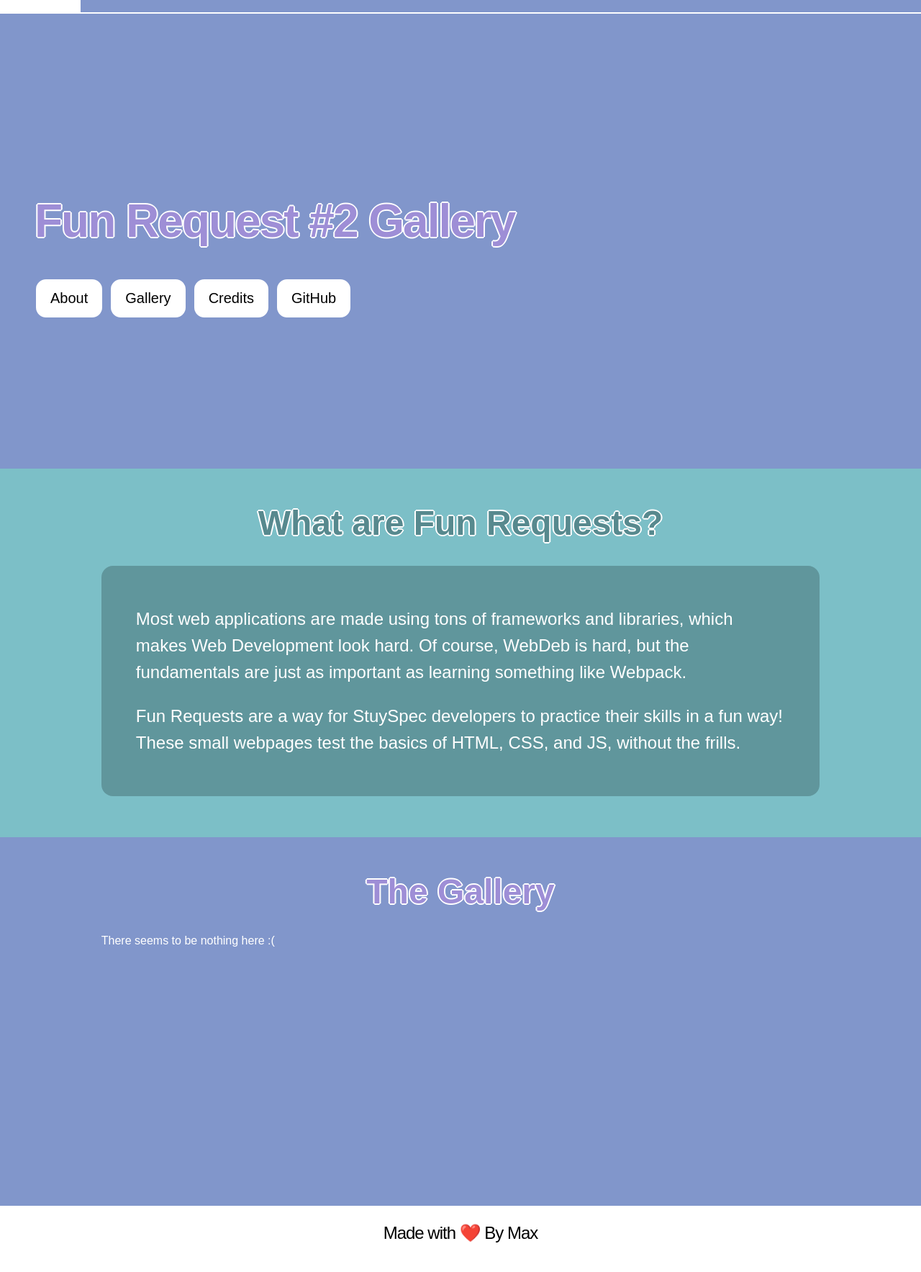
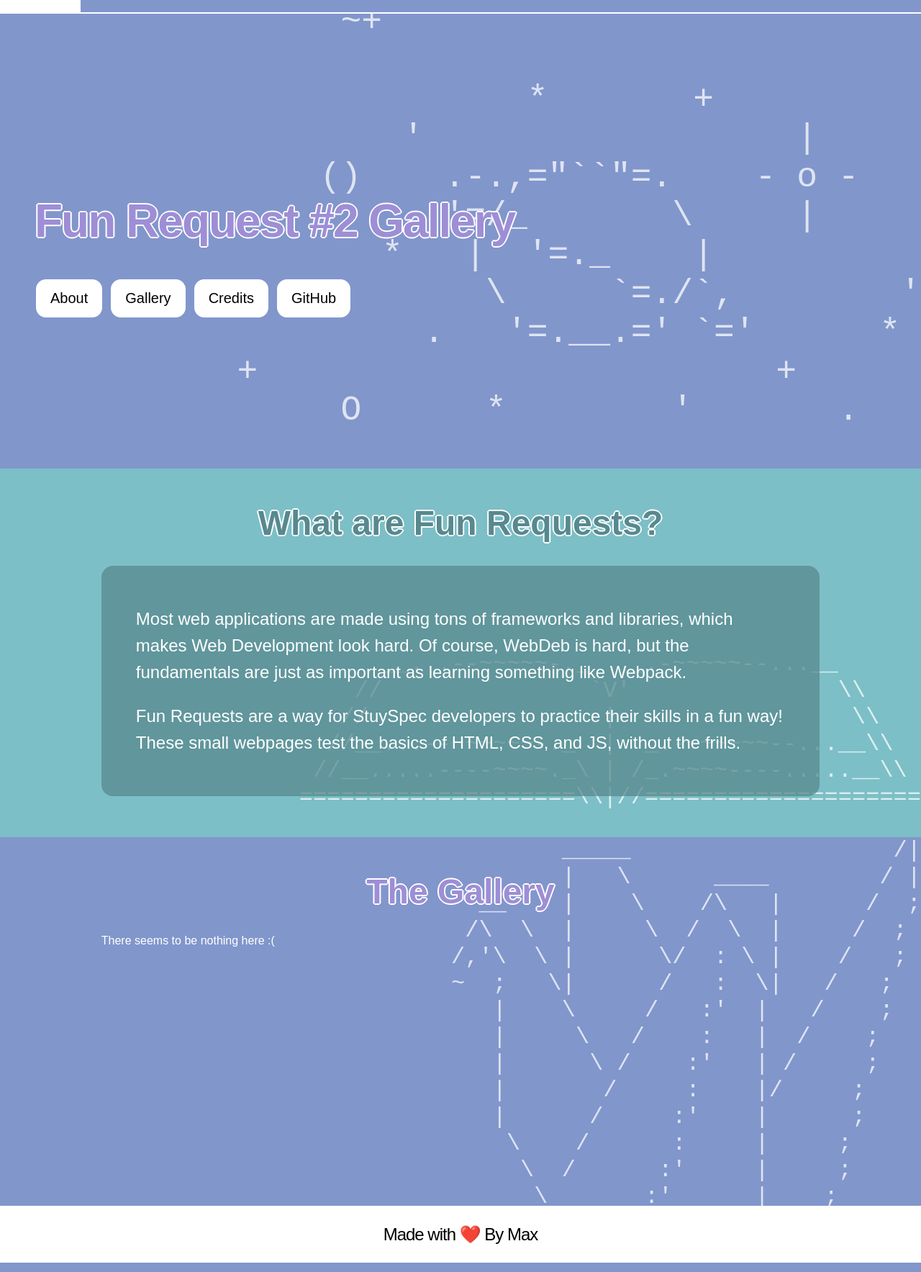
Before and after one commit to Maxi-boop/fun-request-two-display, a plain HTML site: page index.html in a window 1280 px wide. Shown: the part 46-1813 px from the top of the page at 72% size. Drawn offline with Linux system fonts and the light colour scheme.

Commit message:
Added some improtant art changes

```diff
--- a/index.html
+++ b/index.html
@@ -49,9 +49,25 @@
             ><button id="repository_button_hero">GitHub</button></a
           >
         </div>
+
+        <div id="ascii_art">
+          <pre>
+        ~+
+
+                 *       +
+           '                  |
+       ()    .-.,="``"=.    - o -
+             '=/_       \     |
+          *   |  '=._    |
+               \     `=./`,        '
+            .   '=.__.=' `='      *
+   +                         +
+        O      *        '       .
+          </pre>
+        </div>
       </div>
       <div id="explaination">
-        <div>
+        <div id="explaination-area">
           <h1>What are Fun Requests?</h1>
           <div id="explaination_paragraph">
             <p>
@@ -68,11 +84,40 @@
             </p>
           </div>
         </div>
+        <div id="ascii_art">
+          <pre>
+      __...--~~~~~-._   _.-~~~~~--...__
+    //               `V'               \\
+   //                 |                 \\
+  //__...--~~~~~~-._  |  _.-~~~~~~--...__\\
+ //__.....----~~~~._\ | /_.~~~~----.....__\\
+====================\\|//====================
+          </pre>
+        </div>
       </div>
       <div id="gallery">
-        <div>
+        <div id="gallery-area">
           <h1>The Gallery</h1>
           <p>There seems to be nothing here :(</p>
+        </div>
+        <div id="ascii_art">
+          <pre>
+        _____                   /|
+        |   \      ____        / |
+  __    |    \    /\   |      /  ;
+ /\  \  |     \  /  \  |     /  ;
+/,'\  \ |      \/  : \ |    /   ;
+~  ;   \|      /   :  \|   /   ;
+   |    \     /   :'  |   /    ;
+   |     \   /    :   |  /    ;
+   |      \ /    :'   | /     ;
+   |       /     :    |/     ;
+   |      /     :'    |      ;
+    \    /      :     |     ;
+     \  /      :'     |     ;
+      \       :'      |    ;
+       \______:_______|___;
+          </pre>
         </div>
       </div>
     </main>
--- a/styles.css
+++ b/styles.css
@@ -13,6 +13,7 @@
   position: relative;
   padding: 0;
   margin: 0;
+  background-color: var(--violet-color);
 }
 /*NAVEGATION BAR ELEMENT*/
 nav {
@@ -48,6 +49,7 @@
 }
 /*HERO STYLING*/
 #hero {
+  overflow: hidden;
   height: 75vh;
   display: flex;
   justify-content: center;
@@ -61,8 +63,10 @@
   background-repeat: no-repeat; */
 
   background-color: var(--violet-color);
+  position: relative;
 }
 #hero h1 {
+  z-index: 1;
   font-size: 4rem;
   font-weight: 800;
   letter-spacing: -2px;
@@ -79,30 +83,30 @@
     -1px -1px #fff,
     1px -1px #fff,
     -1px 1px #fff;
+
 }
-/* @media screen and (max-width: 1000px){
-    #hero{
-        padding-left: 1rem;
-    }
-    #hero h1{
-        text-align: center;
-    }
-} */
-/* #hero:hover h1 {
-  color: var(--teal-color);
-  text-shadow:
-    2px 0 #fff,
-    -2px 0 #fff,
-    0 2px #fff,
-    0 -2px #fff,
-    1px 1px #fff,
-    -1px -1px #fff,
-    1px -1px #fff,
-    -1px 1px #fff,
-    3px 5px var(--violet-color),
-    3px 10px var(--baby-blue-color);
-} */
+#ascii_art {
+  position: absolute;
+  bottom: 0;
+  right: 0;
+  color: white;
+  opacity: 0.75;
+  z-index: 0;
 
+  font-size: 3rem;
+  user-select: none;
+
+
+}
+#ascii_art pre {
+  margin: 0;
+  padding: 0;
+}
+@media screen and (max-width: 1000px){
+  #ascii_art{
+    visibility: hidden;
+  }
+}
 #hero_button_container {
   display: flex;
   flex-flow: row wrap;
@@ -160,6 +164,8 @@
 }
 
 :is(#explaination, #gallery) {
+  position: relative;
+  overflow: hidden;
   scroll-margin-top: 10vh;
   padding: 1rem;
   background-color: var(--teal-color);
@@ -187,6 +193,17 @@
     1px -1px #fff,
     -1px 1px #fff;
 }
+:is(#explaination-area, #gallery-area){
+  z-index: 3;
+}
+#explaination #ascii_art{
+  bottom: 0;
+  font-size: 2rem;
+}
+#gallery #ascii_art{
+  top: 0;
+  font-size: 2rem;
+}
 #explaination_paragraph {
   padding: 2rem 3rem;
   border-radius: 1rem;
@@ -206,47 +223,11 @@
 footer {
   height: 100%;
   text-align: center;
-  padding: 1rem;
+  padding: 0.1rem;
   font-size: 1.5rem;
   letter-spacing: -1px;
-  padding-top: 0;
+
+  background-color: white;
 
   display: relative;
 }
-@keyframes enlarge{
-    from{
-        font-size: inherit;
-    } to{
-        font-size: 2rem;
-    }
-}
-footer:hover #heart-bomb{
-    display: inline-block;
-    animation: enlarge 450ms cubic-bezier(0.075, 0.82, 0.165, 1) infinite alternate-reverse;
-}
-@keyframes to_left{
-    from{
-        transform: translateX(100%) rotateZ(-45deg);
-    }
-    to{
-        transform: translateX(0%);
-    }
-}
-@keyframes to_right{
-    from{
-        transform: translateX(-100%) rotateZ(45deg);
-    }
-    to{
-        transform: translateX(0%);
-    }
-}
-footer:hover #heart-bomb::before{
-    content: '❤️';
-    display: inline-block;
-    animation: to_left 300ms linear forwards;
-}
-footer:hover #heart-bomb::after{
-    content: '❤️';
-    display: inline-block;
-    animation: to_right 300ms linear forwards;
-}
```
